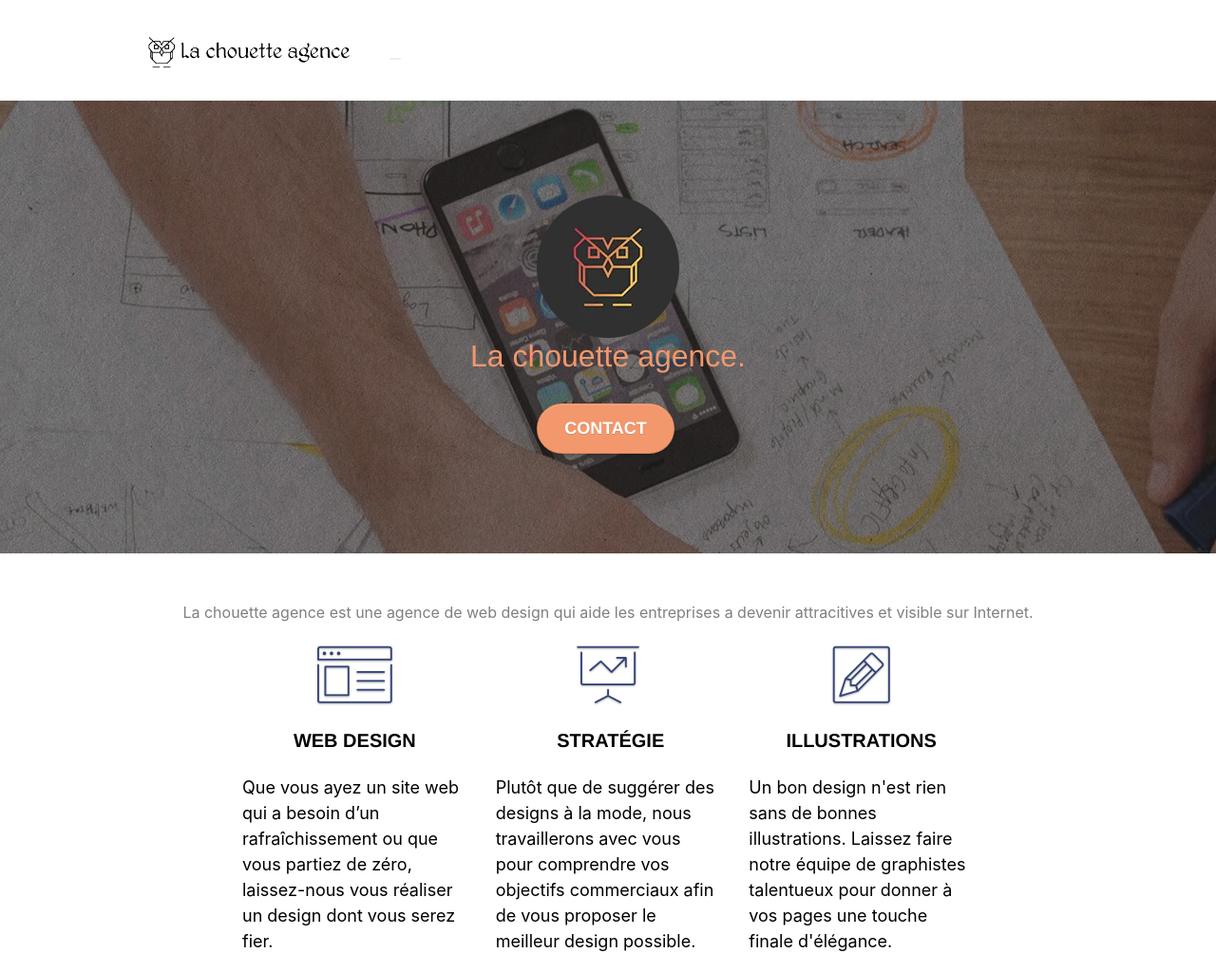
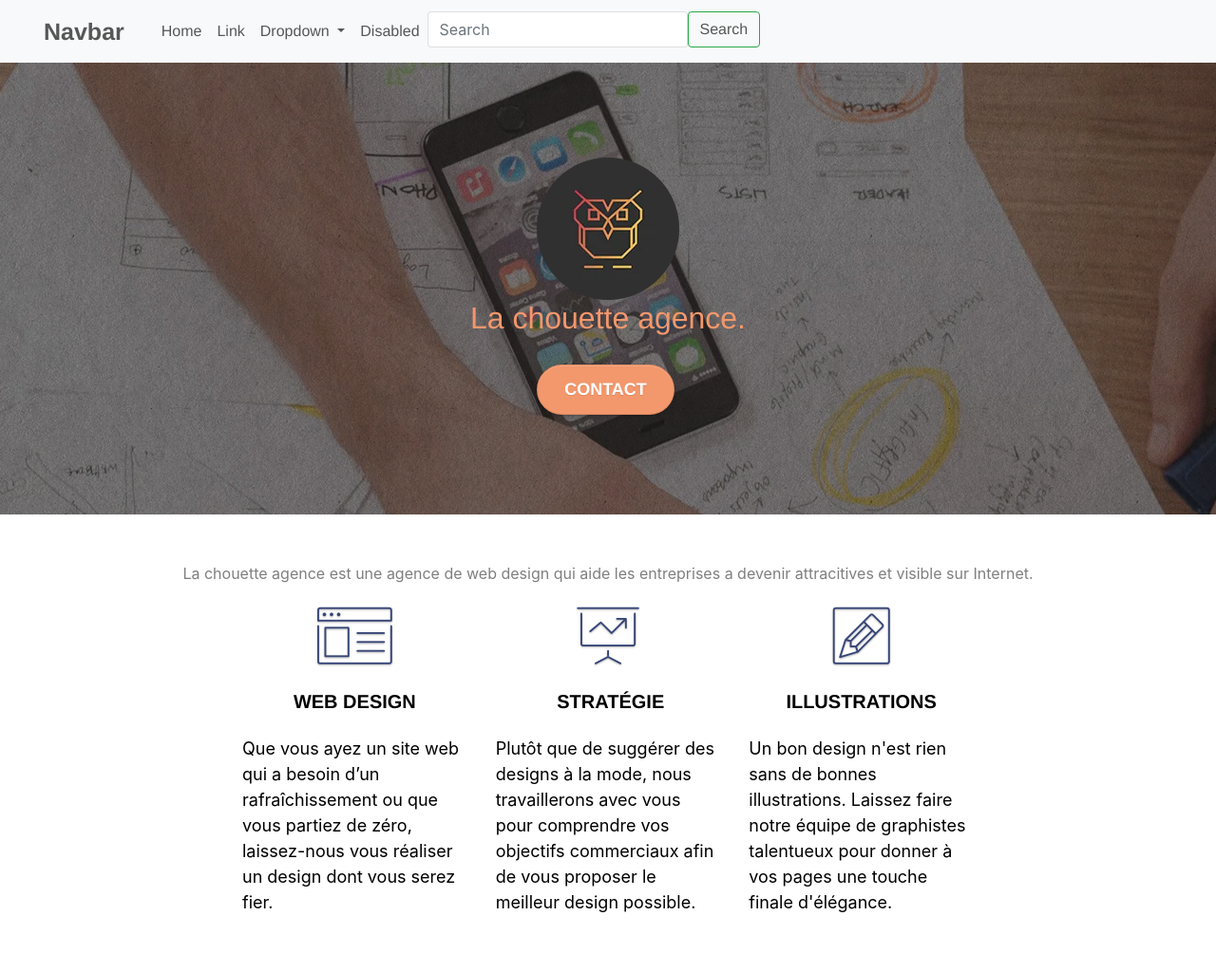
Before and after one commit to Stephane-maker/La-Chouette, a website: page index.html in a window 1280 px wide. Shown: the top 1024 px of the page at 95% size. Drawn offline with nearby package versions, Linux system fonts and the light colour scheme.

Commit message:
ajout du titre de l'application web

```diff
--- a/index.html
+++ b/index.html
@@ -27,7 +27,7 @@
 
 
 
-    <title>.</title>
+    <title>La-Chouette agence</title>
 
 
     <!-- Analytics -->
@@ -43,33 +43,41 @@
         <!-- bloc-0 -->
 
 
-        <nav class="navbar row">
-            <div class="bloc bgc-white l-bloc " id="bloc-0">
-                <div class="container bloc-sm">
-                    <div class="navbar-header">
-
-                        <a class="navbar-brand" href="index.html">
-                            <img src="image_webp/la-chouette-agence.webp" alt="paris web design logo agence web meilleure agence" height="40" /></a>
-
-                        <button id="nav-toggle" type="button" class="ui-navbar-toggle navbar-toggle" data-toggle="collapse" data-target=".navbar-1">
-                    <span class="sr-only">Toggle navigation</span>
-                    <span class="icon-bar"></span>
-					<span class="icon-bar"></span>
-					<span class="icon-bar"></span>
+        <nav class="navbar navbar-expand-lg navbar-light bg-light">
+            <div class="container-fluid">
+                <a class="navbar-brand" href="#">Navbar</a>
+                <button class="navbar-toggler" type="button" data-bs-toggle="collapse" data-bs-target="#navbarSupportedContent" aria-controls="navbarSupportedContent" aria-expanded="false" aria-label="Toggle navigation">
+                <span class="navbar-toggler-icon"></span>
                 </button>
-                    </div>
-                    <div class="collapse navbar-collapse navbar-1 special-dropdown-nav">
-                        <ul class="site-navigation nav navbar-nav">
+                <div class="collapse navbar-collapse" id="navbarSupportedContent">
+                    <ul class="navbar-nav me-auto mb-2 mb-lg-0">
+                        <li class="nav-item">
+                            <a class="nav-link active" aria-current="page" href="#">Home</a>
+                        </li>
+                        <li class="nav-item">
+                            <a class="nav-link" href="#">Link</a>
+                        </li>
+                        <li class="nav-item dropdown">
+                            <a class="nav-link dropdown-toggle" href="#" id="navbarDropdown" role="button" data-bs-toggle="dropdown" aria-expanded="false">
+                        Dropdown
+                    </a>
+                            <ul class="dropdown-menu" aria-labelledby="navbarDropdown">
+                                <li><a class="dropdown-item" href="#">Action</a></li>
+                                <li><a class="dropdown-item" href="#">Another action</a></li>
                                 <li>
-                                <a href="index.html">Accueil</a>
+                                    <hr class="dropdown-divider">
                                 </li>
-                            <li>
+                                <li><a class="dropdown-item" href="#">Something else here</a></li>
+                            </ul>
                         </li>
-                            <li>
-                                <a href="page2.html">page2 &gt;</a>
+                        <li class="nav-item">
+                            <a class="nav-link disabled" href="#" tabindex="-1" aria-disabled="true">Disabled</a>
                         </li>
                     </ul>
-                    </div>
+                    <form class="d-flex">
+                        <input class="form-control me-2" type="search" placeholder="Search" aria-label="Search">
+                        <button class="btn btn-outline-success" type="submit">Search</button>
+                    </form>
                 </div>
             </div>
         </nav>
@@ -368,7 +376,8 @@
     </div>
     <!-- Principal conteneur END -->
 
-
+    <script src="https://cdn.jsdelivr.net/npm/@popperjs/core@2.5.4/dist/umd/popper.min.js" integrity="sha384-q2kxQ16AaE6UbzuKqyBE9/u/KzioAlnx2maXQHiDX9d4/zp8Ok3f+M7DPm+Ib6IU" crossorigin="anonymous"></script>
+    <script src="https://cdn.jsdelivr.net/npm/bootstrap@5.0.0-beta1/dist/js/bootstrap.min.js" integrity="sha384-pQQkAEnwaBkjpqZ8RU1fF1AKtTcHJwFl3pblpTlHXybJjHpMYo79HY3hIi4NKxyj" crossorigin="anonymous"></script>
 </body>
 
 </html>
```
Lines whose indentation alone changed are shown as unchanged.
